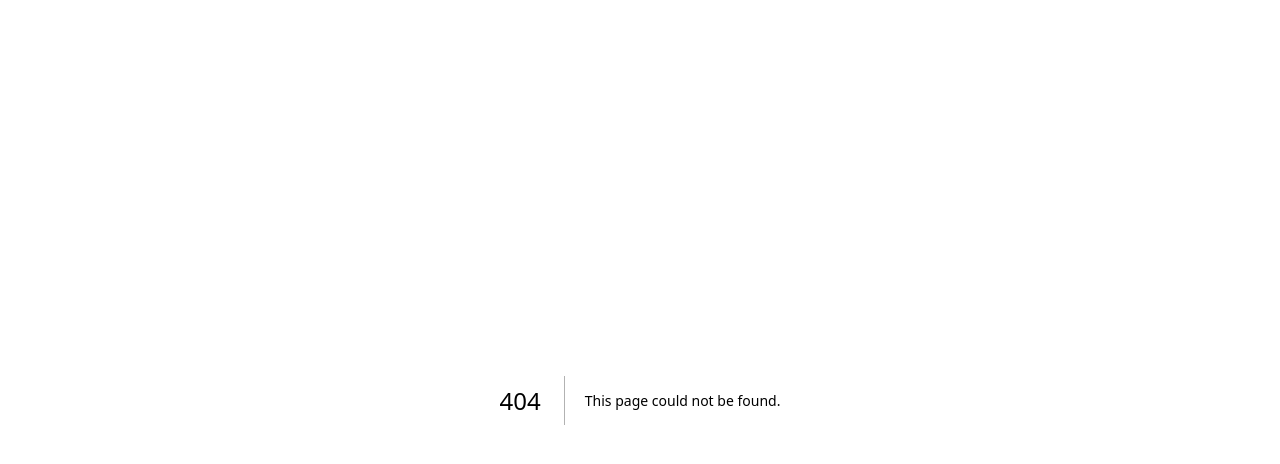
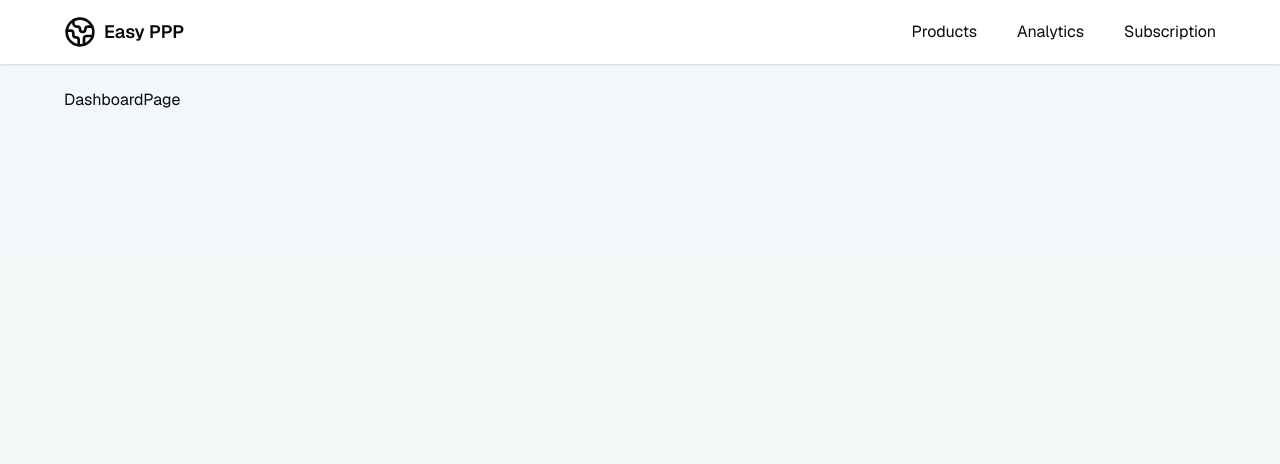
Before and after one commit to Deepjyoti-Sarmah/Easy-Sales, a Next.js app: page /dashboard in a window 1280 px wide. Before the commit this address had no page. Shown: the top 464 px of the page. Built offline with nearby package versions, Linux system fonts and the light colour scheme.

Commit message:
adding db

```diff
--- a/package.json
+++ b/package.json
@@ -10,9 +10,11 @@
   },
   "dependencies": {
     "@clerk/nextjs": "^6.9.6",
+    "@neondatabase/serverless": "^0.10.4",
     "@radix-ui/react-slot": "^1.1.1",
     "class-variance-authority": "^0.7.1",
     "clsx": "^2.1.1",
+    "drizzle-orm": "^0.38.3",
     "lucide-react": "^0.469.0",
     "next": "15.1.3",
     "react": "^19.0.0",
@@ -25,6 +27,7 @@
     "@types/node": "^20",
     "@types/react": "^19",
     "@types/react-dom": "^19",
+    "drizzle-kit": "^0.30.1",
     "eslint": "^9",
     "eslint-config-next": "15.1.3",
     "postcss": "^8",
--- a/src/app/(marketing)/_components/NavBar.tsx
+++ b/src/app/(marketing)/_components/NavBar.tsx
@@ -1,30 +1,30 @@
-import BrandLogo from "@/components/BrandLogo";
-import Link from "next/link";
-import { SignedIn, SignInButton, SignOutButton } from "@clerk/nextjs"
+import BrandLogo from "@/components/BrandLogo"
+import { SignedIn, SignedOut, SignInButton } from "@clerk/nextjs"
+import Link from "next/link"
 
-export default function NavBar() {
+export function NavBar() {
   return (
     <header className="flex py-6 shadow-xl fixed top-0 w-full z-10 bg-background/95">
       <nav className="flex items-center gap-10 container font-semibold">
         <Link href="/" className="mr-auto">
           <BrandLogo />
         </Link>
-        <Link href="#" className="text-lg">
+        <Link className="text-lg" href="#">
           Features
         </Link>
-        <Link href="/#pricing" className="text-lg">
+        <Link className="text-lg" href="/#pricing">
           Pricing
         </Link>
-        <Link href="#" className="text-lg">
+        <Link className="text-lg" href="#">
           About
         </Link>
         <span className="text-lg">
           <SignedIn>
             <Link href="/dashboard">Dashboard</Link>
           </SignedIn>
-          <SignOutButton>
+          <SignedOut>
             <SignInButton>Login</SignInButton>
-          </SignOutButton>
+          </SignedOut>
         </span>
       </nav>
     </header>
--- a/src/app/(marketing)/layout.tsx
+++ b/src/app/(marketing)/layout.tsx
@@ -1,5 +1,5 @@
 import { ReactNode } from "react";
-import NavBar from "./_components/NavBar";
+import { NavBar } from "./_components/NavBar";
 
 export default function MarketingLayout({ children }: { children: ReactNode }) {
   return (
--- /dev/null
+++ b/src/app/dashboard/_compontents/Navbar.tsx
@@ -0,0 +1,19 @@
+import BrandLogo from "@/components/BrandLogo";
+import { UserButton } from "@clerk/nextjs";
+import Link from "next/link";
+
+export function NavBar() {
+  return (
+    <header className="flex py-4 shadow bg-background">
+      <nav className="flex items-center gap-10 container">
+        <Link className="mr-auto" href="/dashboard">
+          <BrandLogo />
+        </Link>
+        <Link href="/dashboard/products">Products</Link>
+        <Link href="/dashboard/analytics">Analytics</Link>
+        <Link href="/dashboard/subscription">Subscription</Link>
+        <UserButton />
+      </nav>
+    </header>
+  )
+}
--- /dev/null
+++ b/src/app/dashboard/layout.tsx
@@ -0,0 +1,12 @@
+import { ReactNode } from "react";
+import { NavBar } from "./_compontents/Navbar";
+
+export default function DashboardLayout({ children }: { children: ReactNode }) {
+  return (
+    <div className="bg-accent/5 min-h-screen">
+      <NavBar />
+      <div className="container py-6">{children}</div>
+    </div>
+
+  )
+}
--- /dev/null
+++ b/src/app/dashboard/page.tsx
@@ -0,0 +1,6 @@
+export default function DashboardPage() {
+  return (
+    <div>DashboardPage</div>
+  )
+
+}
```
Also changed, not shown: src/middleware.ts (+13 -2 lines), 1 other file (tests, documents, lock files or other folders).
